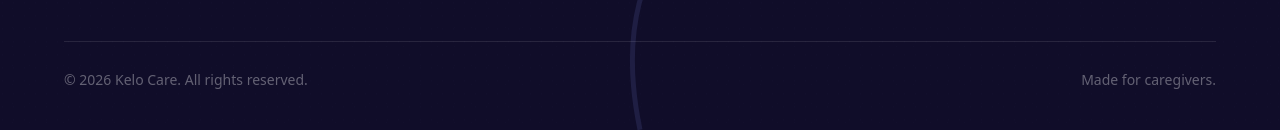
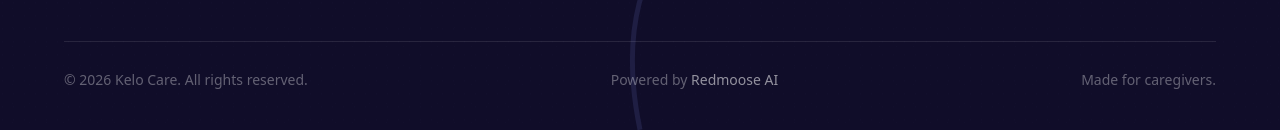
Before and after one commit to mevxx2/kelo-web, a Next.js app: page / in a window 1280 px wide. Shown: the part 7281-7411 px from the top of the page. Built offline with nearby package versions, Linux system fonts and the light colour scheme.

Commit message:
Update Site source

```diff
--- a/components/site-footer.tsx
+++ b/components/site-footer.tsx
@@ -15,6 +15,7 @@ export function SiteFooter() {
         </div>
         <div className="mt-14 flex flex-col gap-3 border-t border-white/10 pt-7 text-sm text-white/35 sm:flex-row sm:justify-between">
           <p>© {new Date().getFullYear()} Kelo Care. All rights reserved.</p>
+          <p>Powered by <span className="font-medium text-white/55">Redmoose AI</span></p>
           <p>Made for caregivers.</p>
         </div>
       </div>
```
